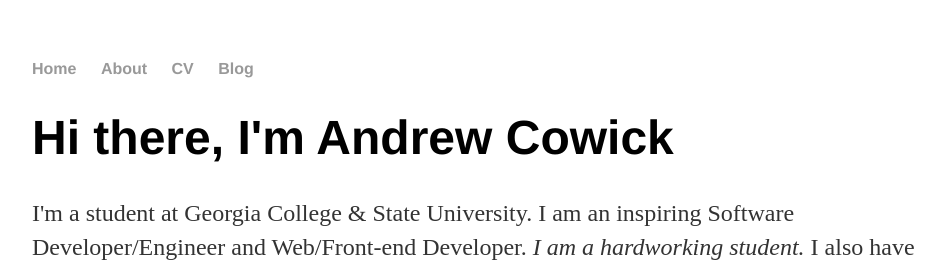
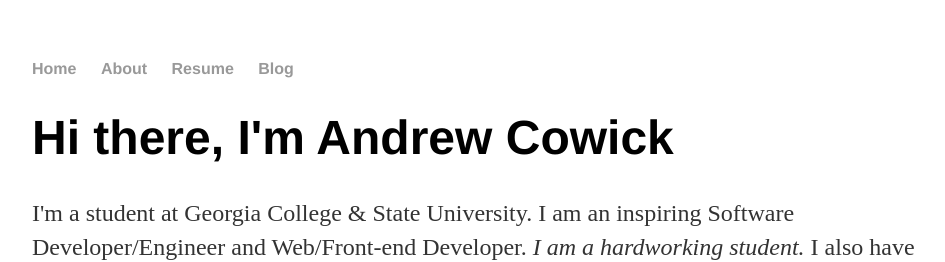
Before and after one commit to acow19/acow19.github.io, a Jekyll site: the page built from index.html, in a window 1280 px wide. Shown: the top 262 px of the page, without its empty margins (160-1105 px from the left). Built offline with Jekyll 4.4.1, drawn with Linux system fonts in a browser that asks for light colours.

Commit message:
Update default.html
Made some changes to make it more personalized

```diff
--- a/_layouts/default.html
+++ b/_layouts/default.html
@@ -10,7 +10,7 @@
 	    		<ul>
 	        		<li><a href="/">Home</a></li>
 		        	<li><a href="/about">About</a></li>
-	        		<li><a href="/cv">CV</a></li>
+	        		<li><a href="/resume">Resume</a></li>
 	        		<li><a href="/blog">Blog</a></li>
 	    		</ul>
 			</nav>
@@ -21,7 +21,7 @@
 			</div><!-- /.container -->
 			<footer>
 	    		<ul>
-	        		<li><a href="mailto:hankquinlanhub@gmail.com">email</a></li>
+	        		<li><a href="mailto:acowickxctf@gmail.com">email</a></li>
 	        		<li><a href="https://github.com/hankquinlan">github.com/hankquinlan</a></li>
 				</ul>
 			</footer>
```
